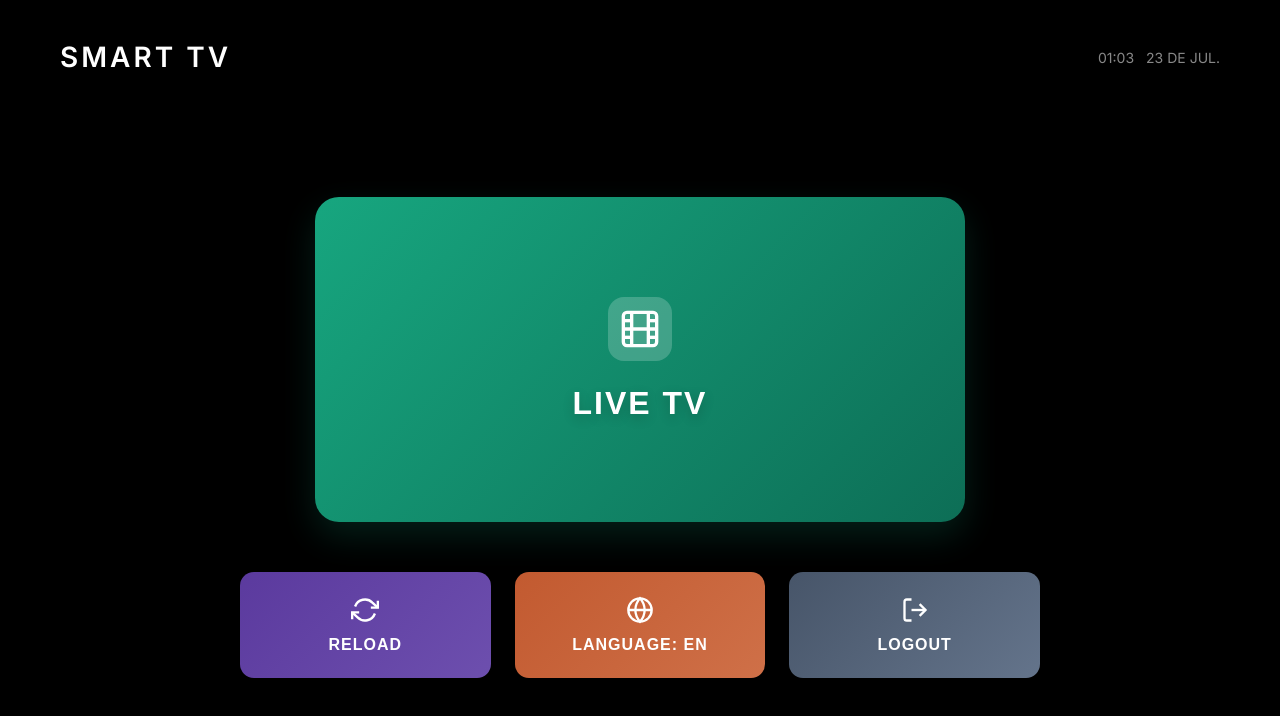
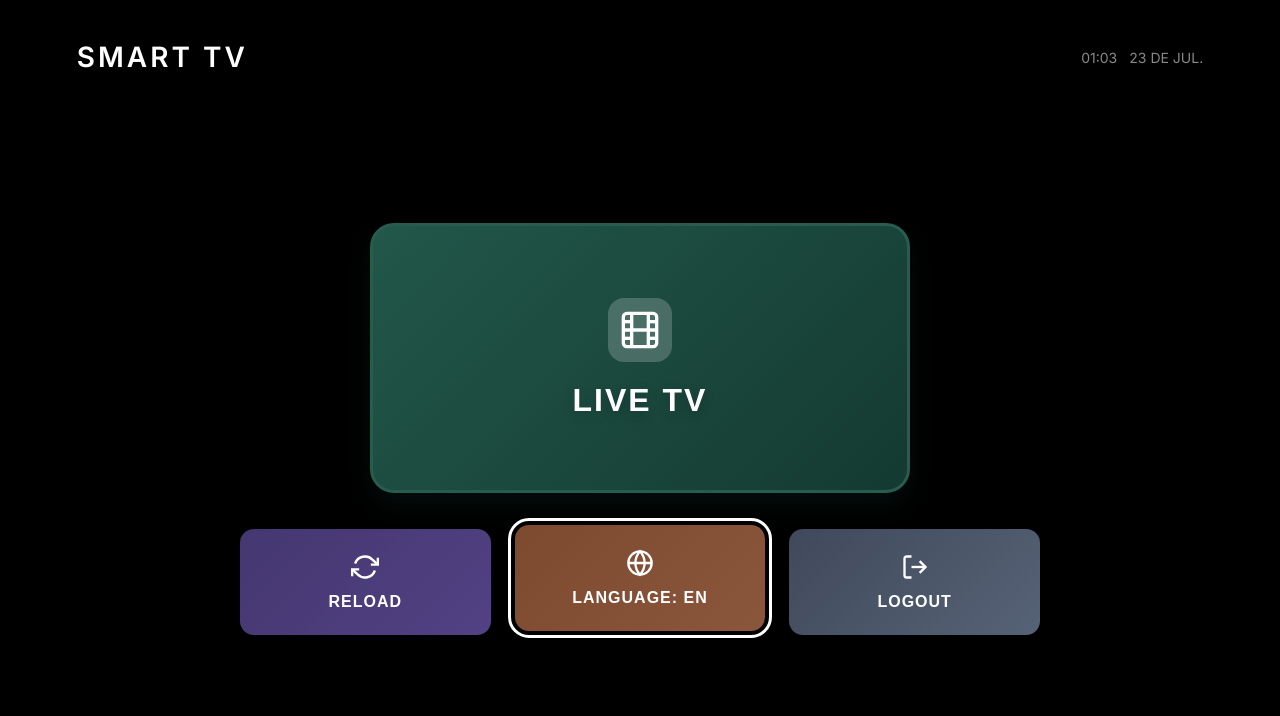
Before and after one commit to tarossialan-hash/appblack, a plain HTML site: page app/src/main/assets/test.html in a window 1280 px wide. Both pictures are taken after a click on the button "LANGUAGE: EN". Drawn offline with Linux system fonts and the light colour scheme.

Commit message:
feat: v1.0.2 — remove dither do banner e ajusta a tela demo
O dither que suavizava o banding do degradê aparecia como chuvisco
grosseiro na TV (nitidez/contraste altos). Removido: o gradiente com
muitas paradas já suaviza o banding sem ruído.

Tela demo (test.html): enquadramento com margem de overscan (a fileira
de botões era cortada na base), cores mais sóbrias e foco branco no
seletor (o WebView desenhava o próprio realce laranja).

Versão 1.0.2 no APK, webplayer e version.json (aponta para a Release
v1.0.2).

```diff
--- a/app/src/main/assets/test.html
+++ b/app/src/main/assets/test.html
@@ -29,14 +29,16 @@
             flex-direction: column;
             justify-content: space-between;
             height: 100vh;
-            padding: 40px 60px;
+            /* Padding vertical maior = margem de segurança contra o overscan da
+               TV, que estava cortando a fileira de botões na base. */
+            padding: 5vh 6vw;
         }
 
         .header {
             display: flex;
             justify-content: space-between;
             align-items: center;
-            margin-bottom: 40px;
+            margin-bottom: 24px;
         }
 
         .header-title {
@@ -54,28 +56,30 @@
 
         .content {
             flex: 1;
+            min-height: 0; /* deixa o conteúdo encolher em vez de estourar */
             display: flex;
             flex-direction: column;
             align-items: center;
             justify-content: center;
-            gap: 50px;
+            gap: 36px;
         }
 
         .hero-card {
             width: 100%;
-            max-width: 650px;
+            max-width: 540px;
             aspect-ratio: 2 / 1;
-            background: linear-gradient(135deg, #17a67f 0%, #0d6e56 100%);
-            border: 3px solid #17a67f;
+            /* Limita a altura para caber junto com header e botões sem cortar */
+            max-height: 42vh;
+            /* Verde mais sóbrio e escuro: o teal anterior ainda estourava na TV */
+            background: linear-gradient(135deg, #22574a 0%, #143a31 100%);
+            border: 3px solid #275c4e;
             border-radius: 24px;
             display: flex;
             flex-direction: column;
             align-items: center;
             justify-content: center;
-            gap: 24px;
-            /* Halo contido: a 0.3 num verde saturado ele virava um brilho que
-               estourava contra o fundo preto */
-            box-shadow: 0 14px 34px rgba(13, 110, 86, 0.28);
+            gap: 20px;
+            box-shadow: 0 12px 28px rgba(10, 40, 33, 0.35);
         }
 
         .hero-icon {
@@ -137,6 +141,15 @@
             transform: translateY(-2px);
         }
 
+        /* Foco branco, no mesmo padrão do app. Sem isto, o WebView do Android TV
+           desenhava o próprio realce (laranja) ao navegar pelo D-pad. */
+        .hero-card:focus,
+        .btn:focus {
+            outline: 3px solid #ffffff;
+            outline-offset: 4px;
+            transform: translateY(-4px);
+        }
+
         .btn svg {
             width: 28px;
             height: 28px;
@@ -146,15 +159,15 @@
         }
 
         .btn-reload {
-            background: linear-gradient(135deg, #5b3a9e 0%, #6d4fae 100%);
+            background: linear-gradient(135deg, #453770 0%, #524184 100%);
         }
 
         .btn-language {
-            background: linear-gradient(135deg, #c25a30 0%, #cf7048 100%);
+            background: linear-gradient(135deg, #7d4a30 0%, #8a573c 100%);
         }
 
         .btn-logout {
-            background: linear-gradient(135deg, #475569 0%, #64748b 100%);
+            background: linear-gradient(135deg, #40495b 0%, #566276 100%);
         }
 
         .footer {
@@ -196,7 +209,7 @@
         </div>
 
         <div class="content">
-            <button class="hero-card" onclick="window.location.href='livetv-demo.html'" style="border: none; background: linear-gradient(135deg, #17a67f 0%, #0d6e56 100%); cursor: pointer;">
+            <button class="hero-card" onclick="window.location.href='livetv-demo.html'" style="background: linear-gradient(135deg, #22574a 0%, #143a31 100%); cursor: pointer;">
                 <div class="hero-icon">
                     <svg viewBox="0 0 24 24" fill="none" stroke="currentColor">
                         <rect x="2" y="2" width="20" height="20" rx="2.18" ry="2.18"></rect>
--- a/scripts/dev/web-bridge.js
+++ b/scripts/dev/web-bridge.js
@@ -10,7 +10,7 @@ class WebBridge {
         // o deploy de um código novo no servidor; ao recarregar, o usuário pega
         // esta versão. Bumpar aqui é o equivalente web ao "lançar" uma versão.
         localStorage.removeItem('wb_simulated_version');
-        this.simulatedVersion = "1.0.1";
+        this.simulatedVersion = "1.0.2";
 
         // Se já tiver credenciais salvas, começa a buscar em segundo plano
         if (this.serverUrl && this.username && this.password) {
--- a/version.json
+++ b/version.json
@@ -1,6 +1,6 @@
 {
-  "version": "1.0.1",
+  "version": "1.0.2",
   "date": "2026-07-22",
-  "notes": "Tela de configurações, favoritos, verificador de atualização e correções.",
-  "apkUrl": "https://github.com/tarossialan-hash/appblack/releases/download/v1.0.1/app-release.apk"
+  "notes": "Ajustes na tela demo (enquadramento, cores e foco).",
+  "apkUrl": "https://github.com/tarossialan-hash/appblack/releases/download/v1.0.2/app-release.apk"
 }
```
Also changed, not shown: app/src/main/assets/style.css (+0 -22 lines), 1 other file.
